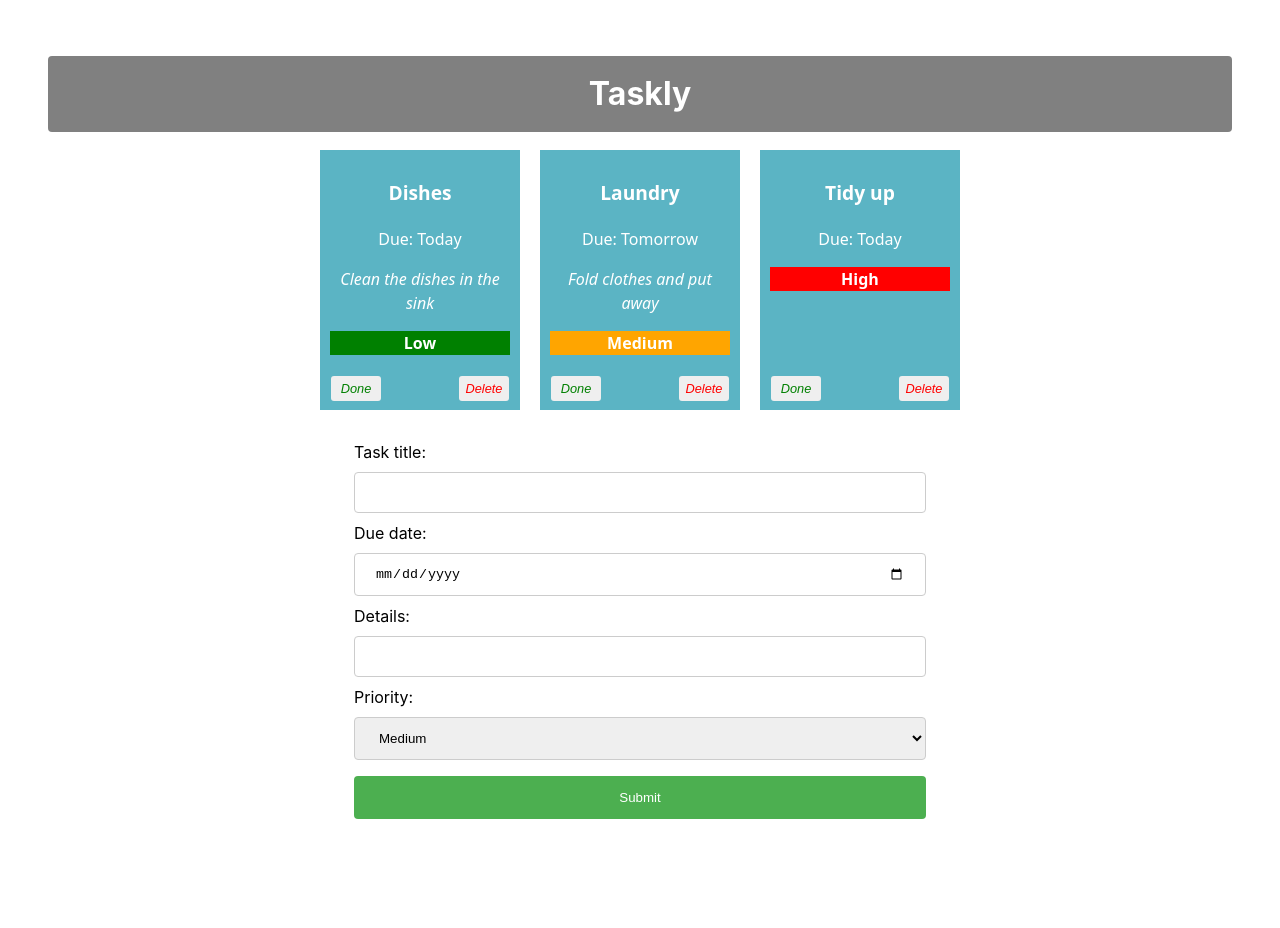
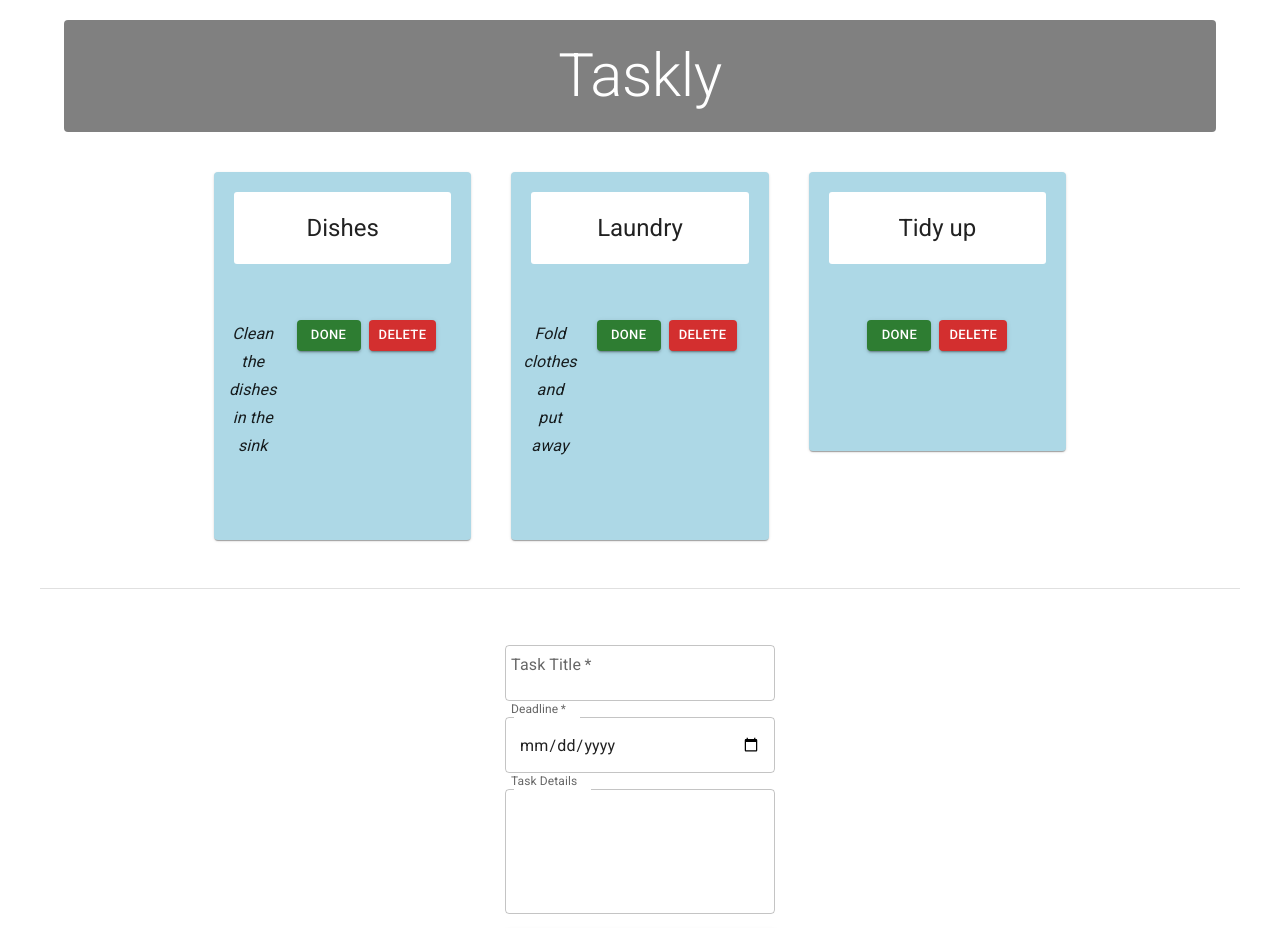
Before and after one commit to JoeOMahony/react-basics-labs, a React (Vite) app in the folder taskly/: page / in a window 1280 px wide. Shown: the top 928 px of the page. Before the commit the page ends 895 px from the top, so only its background shows below. Built offline with nearby package versions, Linux system fonts and the light colour scheme.

Commit message:
Taskly Lab 3 done

```diff
--- a/taskly/index.html
+++ b/taskly/index.html
@@ -1,13 +1,19 @@
 <!doctype html>
 <html lang="en">
+
 <head>
   <meta charset="UTF-8" />
-    <link rel="icon" type="image/svg+xml" href="/favicon.svg" />
   <meta name="viewport" content="width=device-width, initial-scale=1.0" />
   <title>Taskly</title>
+  <link rel="icon" type="image/svg+xml" href="/favicon.svg" />
+  <link rel="preconnect" href="https://fonts.googleapis.com" />
+  <link rel="preconnect" href="https://fonts.gstatic.com" crossorigin />
+  <link rel="stylesheet" href="https://fonts.googleapis.com/css2?family=Roboto:wght@300;400;500;700&display=swap" />
 </head>
+
 <body>
   <div id="root"></div>
   <script type="module" src="/src/main.jsx"></script>
 </body>
+
 </html>
--- a/taskly/package.json
+++ b/taskly/package.json
@@ -10,6 +10,10 @@
     "preview": "vite preview"
   },
   "dependencies": {
+    "@emotion/react": "^11.14.0",
+    "@emotion/styled": "^11.14.1",
+    "@mui/icons-material": "^9.4.0",
+    "@mui/material": "^9.4.0",
     "react": "^19.2.8",
     "react-dom": "^19.2.8",
     "uuid": "^14.0.2"
--- a/taskly/src/App.css
+++ b/taskly/src/App.css
@@ -4,7 +4,7 @@
   font-weight: 400;
 }
 
-h1 {
+/* h1 {
   text-align: center;
   background-color: grey;
   color: white;
@@ -12,16 +12,16 @@
   margin: 8px 0;
   border: none;
   border-radius: 4px;
-}
+} */
 
-div {
+/* div {
   padding: 20px;
 }
 
 .container {
   text-align: center;
-}
-
+} */
+/*
 .card {
   display: inline-block;
   vertical-align: top;
@@ -71,9 +71,11 @@
   bottom: 5px;
   right: 5px;
   color: red;
-}
+} */
 
-input[type=text], input[type=date], select {
+/* input[type=text],
+input[type=date],
+select {
   width: 100%;
   padding: 12px 20px;
   margin: 8px 0;
@@ -102,4 +104,4 @@
   text-align: left;
   width: 50%;
   margin: auto;
-}
+} */
--- a/taskly/src/App.jsx
+++ b/taskly/src/App.jsx
@@ -3,7 +3,9 @@
 import React, { useState } from 'react';
 import AddTaskForm from './components/Form';
 import { v4 as uuidv4 } from 'uuid';
-
+import Typography from '@mui/material/Typography';
+import Container from '@mui/material/Container';
+import Grid from '@mui/material/Grid';
 
 function App() {
   const [taskState, setTaskState] = useState({
@@ -14,7 +16,7 @@
     ]
   });
 
-  const [ formState, setFormState ] = useState({
+  const [formState, setFormState] = useState({
     title: "",
     description: "",
     deadline: "",
@@ -24,20 +26,20 @@
   const doneHandler = (taskIndex) => {
     const tasks = [...taskState.tasks];
     tasks[taskIndex].done = !tasks[taskIndex].done;
-    setTaskState({tasks});
+    setTaskState({ tasks });
     // console.log(`${taskIndex} ${tasks[taskIndex].done}`);
   }
 
   const deleteHandler = (taskIndex) => {
     const tasks = [...taskState.tasks];
     tasks.splice(taskIndex, 1);
-      setTaskState({tasks})
+    setTaskState({ tasks })
   }
 
   const formChangeHandler = (event) => {
-    let form = {...formState};
+    let form = { ...formState };
 
-    switch(event.target.name) {
+    switch (event.target.name) {
       case "title":
         form.title = event.target.value;
         break;
@@ -63,17 +65,45 @@
     event.preventDefault();
 
     const tasks = [...taskState.tasks];
-    const form = {...formState};
+    const form = { ...formState };
 
     form.id = uuidv4();
 
     tasks.push(form); // Add the form obj to the tasks arr
-    setTaskState({tasks}) // Update task state with updated tasks arr
+    setTaskState({ tasks }) // Update task state with updated tasks arr
   }
 
   return (
     <div className="container">
-      <h1>Taskly</h1>
+      {/* App Header */}
+      <Container component="main">
+        <Typography
+          component="h1"
+          variant="h2"
+          align="center"
+          gutterBottom
+          sx={{
+            backgroundColor: 'gray',
+            textAlign: 'center',
+            color: 'white',
+            padding: '20px',
+            margin: '20px 0 40px 0',
+            borderRadius: '4px'
+          }}
+        >
+          Taskly
+        </Typography>
+      </Container>
+      {/* End App Header */}
+
+      {/* Task Card Grid */}
+      <Container maxWidth="md" component="main">
+        <Grid
+          container
+          spacing={5}
+          alignItems="flex-start"
+          sx={{ justifyContent: "center" }}
+        >
           {taskState.tasks.map((task, index) => (
             <Task
               title={task.title}
@@ -83,14 +113,31 @@
               key={task.id}
               done={task.done}
               markDone={() => doneHandler(index)}
-          deleteTask = {() => deleteHandler(index)}
+              deleteTask={() => deleteHandler(index)}
             />
           ))}
+        </Grid>
+      </Container>
+      {/* End Task Card Grid */}
+
+      {/* Footer - Add Task Form */}
+      <Container
+        component="footer"
+        sx={{
+          borderTop: (theme) => `1px solid ${theme.palette.divider}`,
+          my: 6,
+          py: 6,
+        }}
+      >
+        <Grid container sx={{ justifyContent: "center" }}>
           <AddTaskForm
             change={formChangeHandler}
             // onChange={(event) => props.change(event)}
             submit={formSubmitHandler}
           />
+        </Grid>
+      </Container>
+      {/* Footer - Add Task Form */}
     </div>
   );
 }
--- a/taskly/src/components/Form.jsx
+++ b/taskly/src/components/Form.jsx
@@ -1,8 +1,66 @@
+import Box from '@mui/material/Box';
+import TextField from '@mui/material/TextField';
+import Button from '@mui/material/Button';
+
 const AddTaskForm = (props) => {
 
     return (
         <div>
-            <form onSubmit={props.submit}>
+            <Box
+                component="form"
+                sx={{
+                    '& .MuiOutlinedInput-root': { m: 1, width: '30ch' },
+                }}
+                onSubmit={props.submit}
+            >
+                <div>
+                    <TextField
+                        required
+                        id="outline-required"
+                        name="title"
+                        label="Task Title"
+                        slotProps={{ inputLabels: { shrink: true } }}
+                        onChange={(event) => props.change(event)}
+                    />
+                </div>
+                <div>
+                    <TextField
+                        required
+                        name="deadline"
+                        label="Deadline"
+                        slotProps={{ inputLabel: { shrink: true } }}
+                        type="date"
+                        onChange={(event) => props.change(event)}
+                    />
+                </div>
+                <div>
+                    <TextField
+                        name="description"
+                        id="outlined-multiline-static"
+                        label="Task Details"
+                        slotProps={{ inputLabel: { shrink: true } }}
+                        multiline
+                        rows={4}
+                        onChange={(event) => props.change(event)}
+                    />
+                </div>
+                <div>
+                    <Button
+                        type="submit"
+                        variant="contained"
+                        color="primary"
+                        sx={{
+                            m: 1,
+                            p: 1,
+                            width: '95%'
+                        }}
+                    >
+                        Add Task
+                    </Button>
+                </div>
+
+            </Box>
+            {/* <form onSubmit={props.submit}>
                 <label>
                     Task title:
                     <input type="text" name="title" onChange={(event) => props.change(event)} required />
@@ -28,7 +86,7 @@
                 </label>
 
                 <input type="submit" value="Submit" />
-            </form>
+            </form> */}
         </div>
     )
 }
--- a/taskly/src/components/Task.jsx
+++ b/taskly/src/components/Task.jsx
@@ -1,18 +1,103 @@
 import React from "react";
+import Box from '@mui/material/Box';
+import Button from '@mui/material/Button';
+import Card from '@mui/material/Card';
+import CardActions from '@mui/material/CardActions';
+import CardContent from '@mui/material/CardContent';
+import CardHeader from '@mui/material/CardHeader';
+import Grid from '@mui/material/Grid';
+import Typography from '@mui/material/Typography';
+
 
 const Task = (props) => {
 
     return (
-        <div className="card" style={{backgroundColor: props.done ? 'lightgrey' : '#5bb4c4'}}>
-            <p className="title">{props.title}</p>
-            <p>Due: {props.deadline}</p>
-            <p className="description">{props.description}</p>
-            <p className="priority" style={{backgroundColor: props.priority == "Low" ? 'green' : props.priority == "Medium" ? 'orange' : 'red'}}>{props.priority}</p>
+        <Grid
+            key={props.id}
+            size={{ xs: 12, md: 4 }}
+        >
+            <Card
+                sx={{
+                    backgroundColor: props.done ? 'lightgrey' : 'lightblue',
+                    padding: '20px'
+                }}
+            >
+                <CardHeader
+                    title={props.title}
+                    sx={{
+                        backgroundColor: 'white',
+                        borderRadius: '3px',
+                        padding: '20px',
+                        textAlign: 'center'
+                    }}
+                />
 
-            <button onClick={props.markDone} className='doneButton'>Done</button>
-            <button className='deleteButton' onClick={props.deleteTask}>Delete</button>
-        </div>
+                <CardContent>
+                    <Box
+                        sx={{
+                            display: 'flex',
+                            justifyContent: 'center',
+                            alignItems: 'baseline',
+                            mb: 2,
+                            padding: '20px'
+                        }}
+                    >
+                        <Typography
+                            component="p"
+                            variant="subtitle2"
+                            color="text.primary"
+                        >
+                        </Typography>
+
+                        <Typography
+                            component="p"
+                            variant="subtitle1"
+                            align="center"
+                            sx={{ fontStyle: 'italic' }}
+                        >
+                            {props.description}
+                        </Typography>
+
+                        <CardActions
+                            sx={{
+                                justifyContent: 'space-betweeen',
+                                padding: '20px'
+                            }}
+                        >
+                            <Button
+                                variant="contained"
+                                size="small"
+                                color="success"
+                                onClick={props.markDone}
+                            >
+                                Done
+                            </Button>
+
+                            <Button
+                                variant="contained"
+                                size="small"
+                                color="error"
+                                onClick={props.deleteTask}
+                            >
+                                Delete
+                            </Button>
+                        </CardActions>
+                    </Box>
+                </CardContent>
+            </Card>
+        </Grid>
     )
+    // return (
+    //     <div className="card" style={{backgroundColor: props.done ? 'lightgrey' : '#5bb4c4'}}>
+    //         <p className="title">{props.title}</p>
+    //         <p>Due: {props.deadline}</p>
+    //         <p className="description">{props.description}</p>
+    //         <p className="priority" style={{backgroundColor: props.priority == "Low" ? 'green' : props.priority == "Medium" ? 'orange' : 'red'}}>{props.priority}</p>
+
+    //         <button onClick={props.markDone} className='doneButton'>Done</button>
+    //         <button className='deleteButton' onClick={props.deleteTask}>Delete</button>
+    //     </div>
+    // )
 }
 
 export default Task;
```
Also changed, not shown: 1 other file (tests, documents, lock files or other folders). Lines whose indentation alone changed are shown as unchanged.
